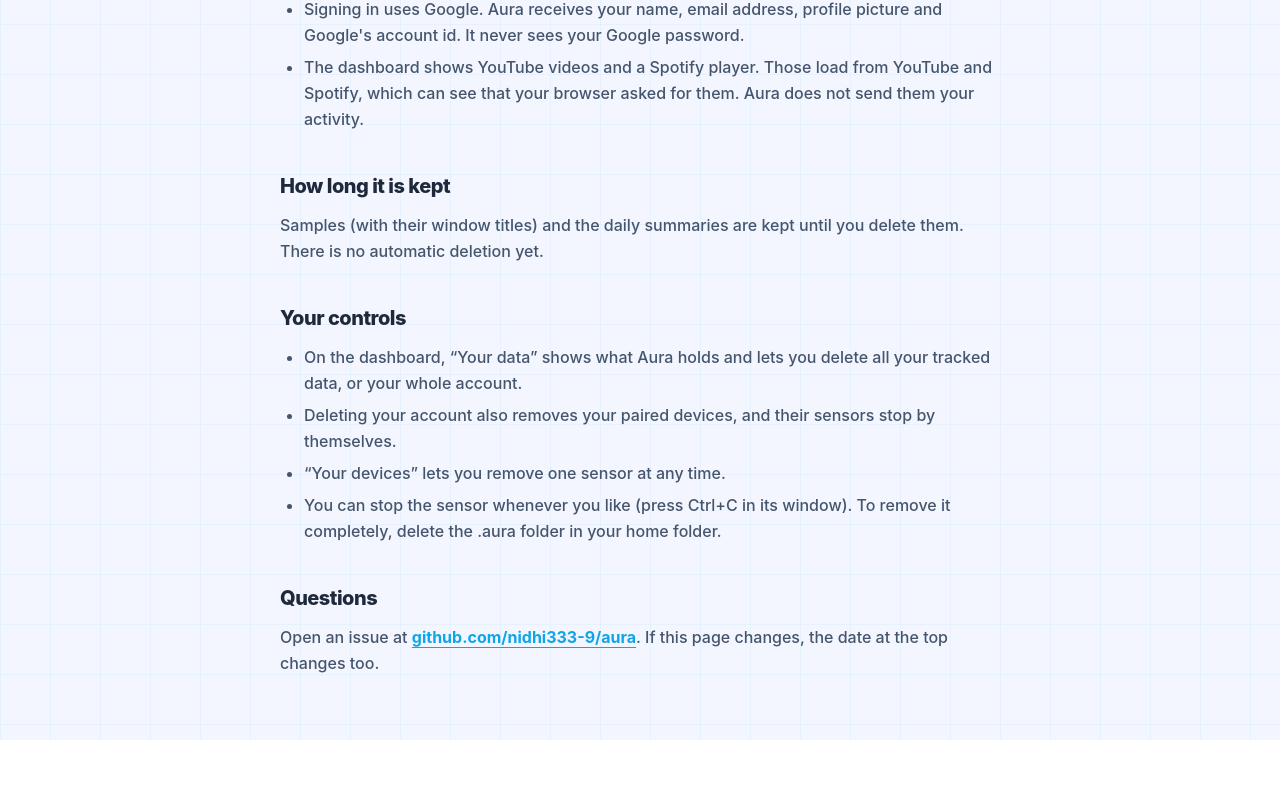
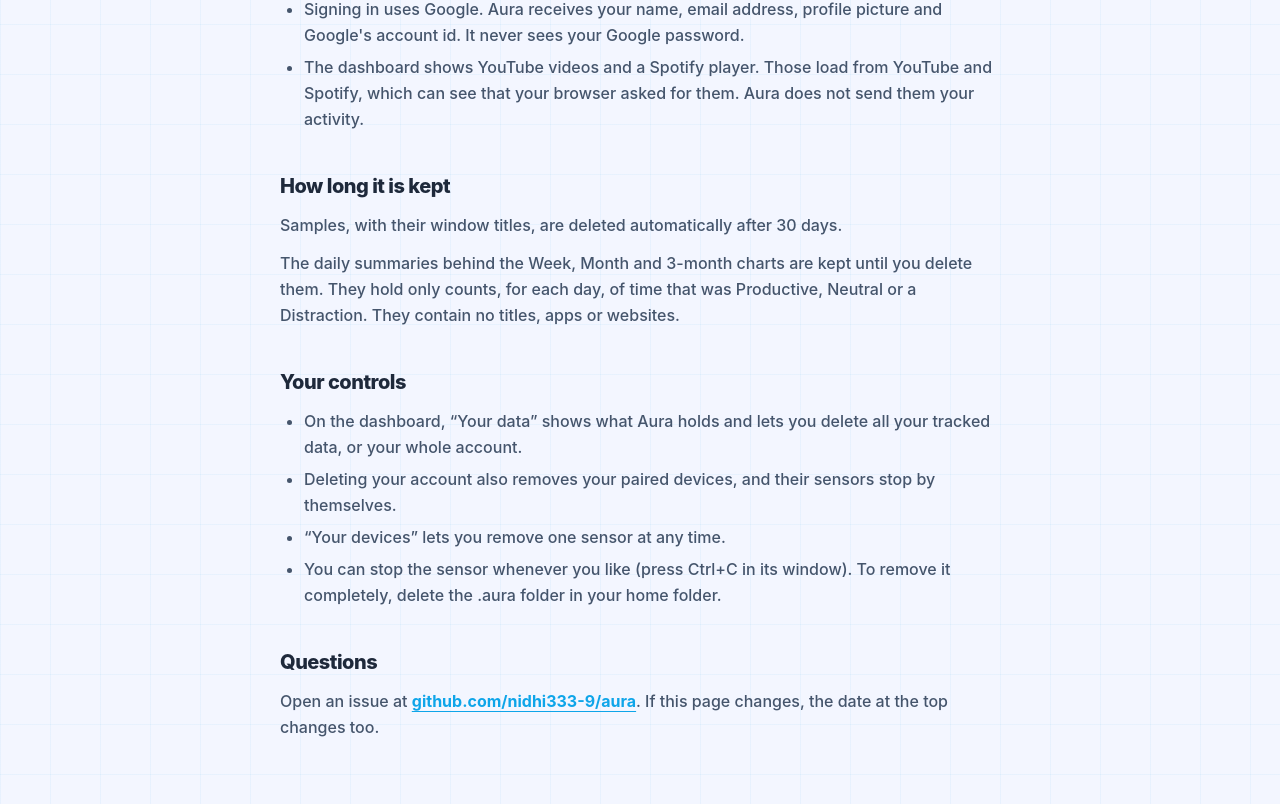
Before and after one commit to nidhi333-9/aura, a React (Vite) app in the folder frontend/: page /privacy in a window 1280 px wide. Shown: the part 1076-1880 px from the top of the page. Before the commit the page ends 1816 px from the top, so only its background shows below. Built offline with nearby package versions, Linux system fonts and the light colour scheme; no server answers.

Commit message:
Say that samples are deleted after 30 days; show daily summaries in Your data

```diff
--- a/frontend/src/components/DataControls.jsx
+++ b/frontend/src/components/DataControls.jsx
@@ -3,14 +3,12 @@ import { useNavigate } from "react-router-dom";
 import { Trash2 } from "lucide-react";
 import { api } from "../api/client";
 import useResource from "../hooks/useResource";
+import { RAW_SAMPLE_DAYS } from "../utils/retention";
 
 // "Your data": what Aura holds about you, and two ways to remove it. Deleting always takes a
 // second, deliberate step, and the server insists on it too (it wants the word DELETE).
 const CONFIRM_WORD = "DELETE";
 const SUMMARY_REFRESH_MS = 5 * 60 * 1000;
-
-const formatDate = (iso) =>
-  new Date(iso).toLocaleDateString("en-US", { year: "numeric", month: "short", day: "numeric" });
 
 const DataControls = () => {
   const navigate = useNavigate();
@@ -80,12 +78,14 @@ const DataControls = () => {
             </>
           ) : !held ? (
             "Checking what Aura holds…"
-          ) : held.samples === 0 ? (
+          ) : held.samples === 0 && held.days_summarised === 0 ? (
             "Aura holds no tracked activity for you right now."
           ) : (
             <>
-              Aura holds <b>{held.samples.toLocaleString()}</b> tracked samples
-              {held.first_sample ? ` since ${formatDate(held.first_sample)}` : ""}, including the window titles.
+              Aura holds <b>{held.samples.toLocaleString()}</b> tracked samples, including the window titles (samples
+              older than {RAW_SAMPLE_DAYS} days are deleted automatically), and daily summaries for{" "}
+              <b>{held.days_summarised.toLocaleString()}</b> {held.days_summarised === 1 ? "day" : "days"} (counts only,
+              no titles).
             </>
           )}{" "}
           <a href="/privacy" target="_blank" rel="noreferrer" className="underline underline-offset-4 font-bold hover:opacity-80">
--- a/frontend/src/components/Privacy.jsx
+++ b/frontend/src/components/Privacy.jsx
@@ -1,3 +1,5 @@
+import { RAW_SAMPLE_DAYS } from "../utils/retention";
+
 // The privacy notice, in plain words. If the sensor or the server starts collecting or keeping
 // something different, change this page in the same commit.
 
@@ -77,8 +79,12 @@ const Privacy = () => (
 
       <Section title="How long it is kept">
         <p>
-          Samples (with their window titles) and the daily summaries are kept until you delete them. There is no
-          automatic deletion yet.
+          Samples, with their window titles, are deleted automatically after {RAW_SAMPLE_DAYS} days.
+        </p>
+        <p>
+          The daily summaries behind the Week, Month and 3-month charts are kept until you delete them. They hold only
+          counts, for each day, of time that was Productive, Neutral or a Distraction. They contain no titles, apps or
+          websites.
         </p>
       </Section>
 
--- /dev/null
+++ b/frontend/src/utils/retention.js
@@ -0,0 +1,5 @@
+// How long individual samples (with their window titles) are kept before the database deletes them.
+// This must match the expiry rule that was switched on in the database:
+//   node scripts/enable-raw-ttl.js --days 30 --apply     (see docs/ARCHITECTURE.md)
+// If that number changes, change it here too: the privacy page and "Your data" quote it.
+export const RAW_SAMPLE_DAYS = 30;
```
Also changed, not shown: 2 other files (tests, documents, lock files or other folders).
